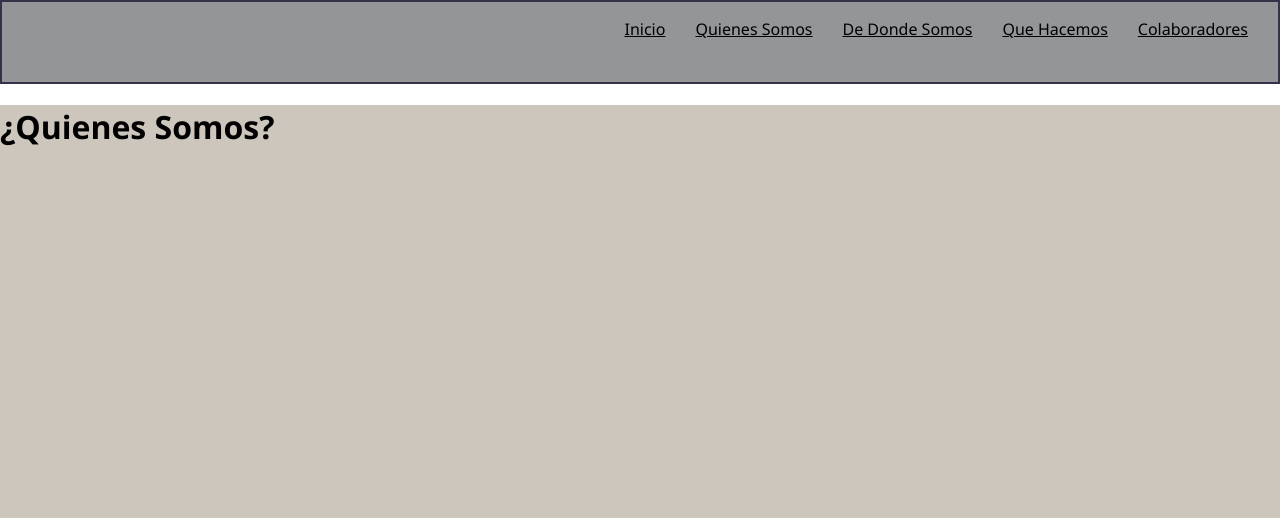
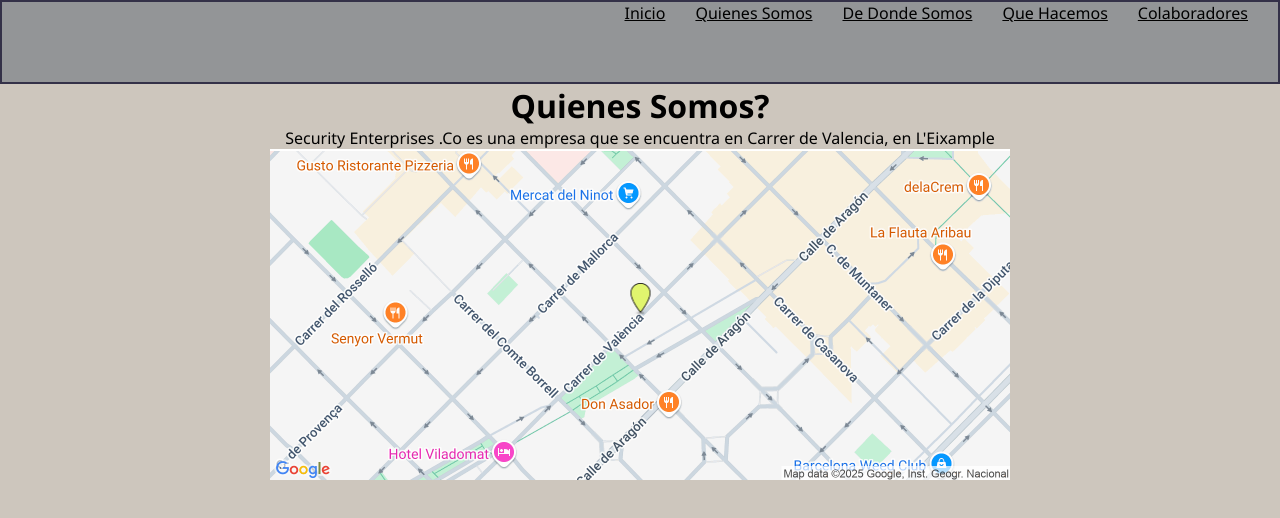
Before and after one commit to SpartanoIOI/paginas, a plain HTML site: page Paginas /Quienes-Somos.html in a window 1280 px wide. Shown: the top 518 px of the page. Drawn offline with Linux system fonts and the light colour scheme.

Commit message:
se han agregado tres imagenes y se ha solucionado el padding de la segunda pagina

```diff
--- a/Paginas /Quienes-Somos.html
+++ b/Paginas /Quienes-Somos.html
@@ -21,8 +21,9 @@
         </header>
       </div>
       <div class="main-2">
-        <h1>¿Quienes Somos?</h1>
-
+        <h1>Quienes Somos?</h1>
+        <p>Security Enterprises .Co es una empresa que se encuentra en Carrer de Valencia, en L'Eixample</p>
+        <img src="imagenes/ubicacion.png" alt="">
       </div>
 </body>
 </html>
--- a/Paginas /style.css
+++ b/Paginas /style.css
@@ -2,6 +2,11 @@ body {
   font-family: "Segoe UI", Tahoma, Geneva, Verdana, sans-serif;
   padding: 0;
   margin: 0;
+}
+
+*{
+  margin: 0;
+  padding: 0;
 }
 
 header {
@@ -19,6 +24,9 @@ header {
 }
 
 .main-2 {
+  display: flex;
+  flex-direction: column;
+  align-items: center;
   background-color: #cdc6bd;
   height: 1500px;
 }
```
Also changed, not shown: Paginas /Inicio.html (+3 -3 lines), Paginas /imagenes/3d-rendering-surveillance-cctv-security-260nw-1484173727.webp (added), Paginas /imagenes/house.png (added), Paginas /imagenes/ubicacion.png (added).
